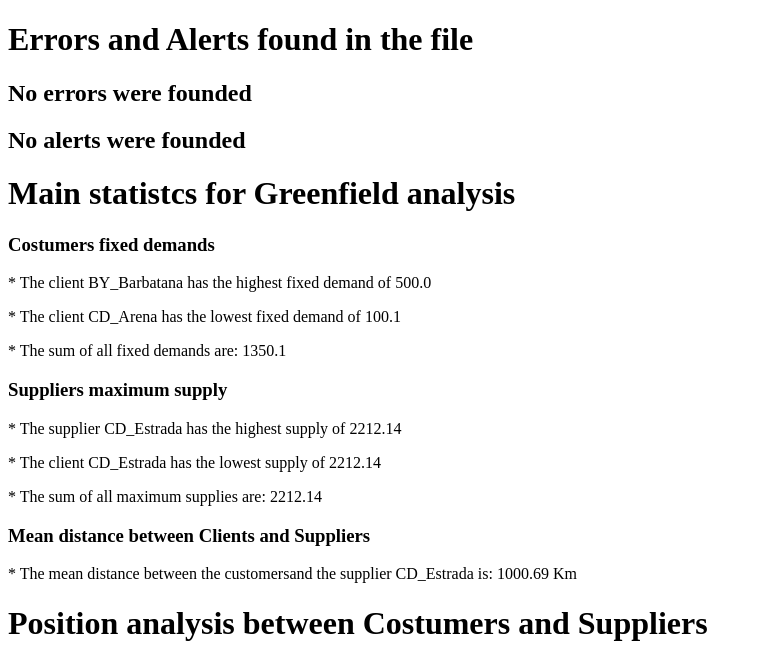
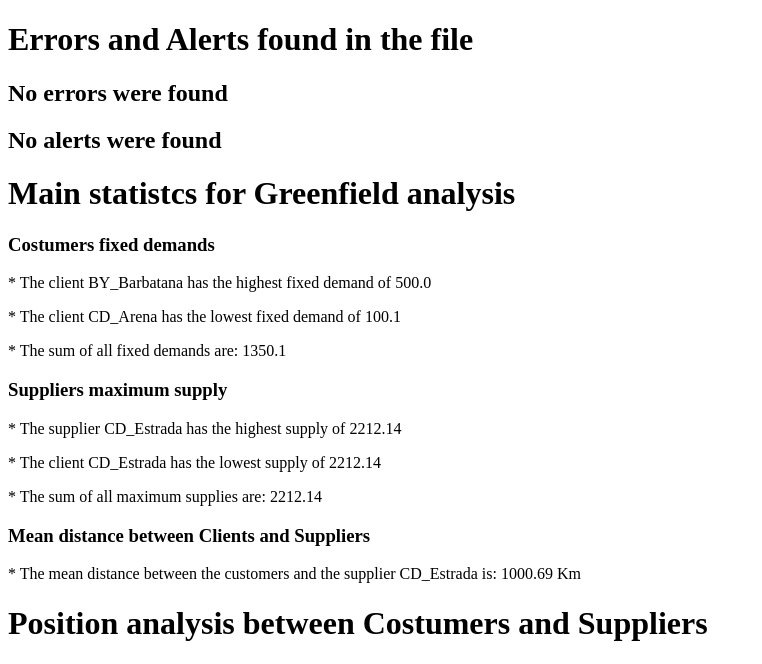
Before and after one commit to Raphael-D-F-Gomes/greenfield_analysis, a Flask app: template templates/html_report.html in a window 1280 px wide. Shown: the top 664 px of the page, without its empty margins (0-762 px from the left). Run offline with Flask 2, Linux system fonts and the light colour scheme; the template is opened without the code that fills it, so the values that code supplies are empty.

Commit message:
text correction

```diff
--- a/html_generator.py
+++ b/html_generator.py
@@ -11,9 +11,9 @@ def html_generator(alerts, errors, df_customers, df_suppliers, statistics):
             statistics (dict): main statistics
     """
 
-    error_title = 'Errors founded:' if errors else 'No errors were founded'
+    error_title = 'Errors found:' if errors else 'No errors were found'
     error_text = ''.join([f'<p>\n* {error}</p>' if errors else '' for error in errors])
-    alert_title = '\nAlerts founded:' if alerts else 'No alerts were founded'
+    alert_title = '\nAlerts found:' if alerts else 'No alerts were found'
     alert_text = ''.join([f'<p>\n* {alert}</p>' if alerts else '' for alert in alerts])
 
     if df_customers.empty or df_suppliers.empty:
--- a/templates/html_report.html
+++ b/templates/html_report.html
@@ -7,9 +7,9 @@
                     </head>
                     <body>
                         <h1> Errors and Alerts found in the file </h1>
-                        <h2> No errors were founded </h2>
+                        <h2> No errors were found </h2>
                         <p>  </p>
-                        <h2> No alerts were founded </h2>
+                        <h2> No alerts were found </h2>
                         <p>  </p>
 
 
@@ -25,7 +25,7 @@
                             <p> * The sum of all maximum supplies are: 2212.14 </p>
 
                             <h3> Mean distance between Clients and Suppliers </h3>
-                            <p> <p>* The mean distance between the customersand the supplier CD_Estrada is: 1000.69 Km</p> </p>
+                            <p> <p>* The mean distance between the customers and the supplier CD_Estrada is: 1000.69 Km</p> </p>
 
                             <h1> Position analysis between Costumers and Suppliers </h1>
 
```
